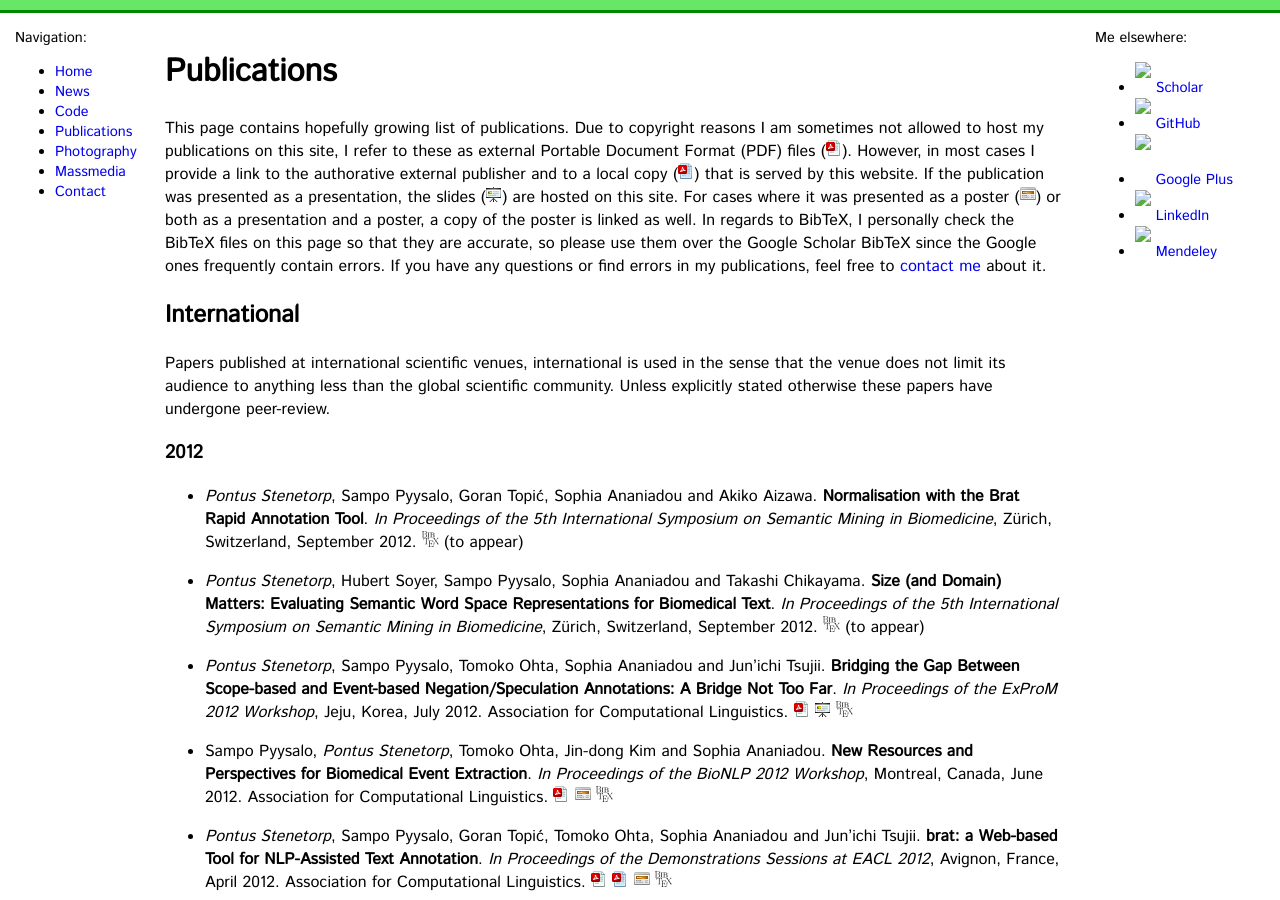
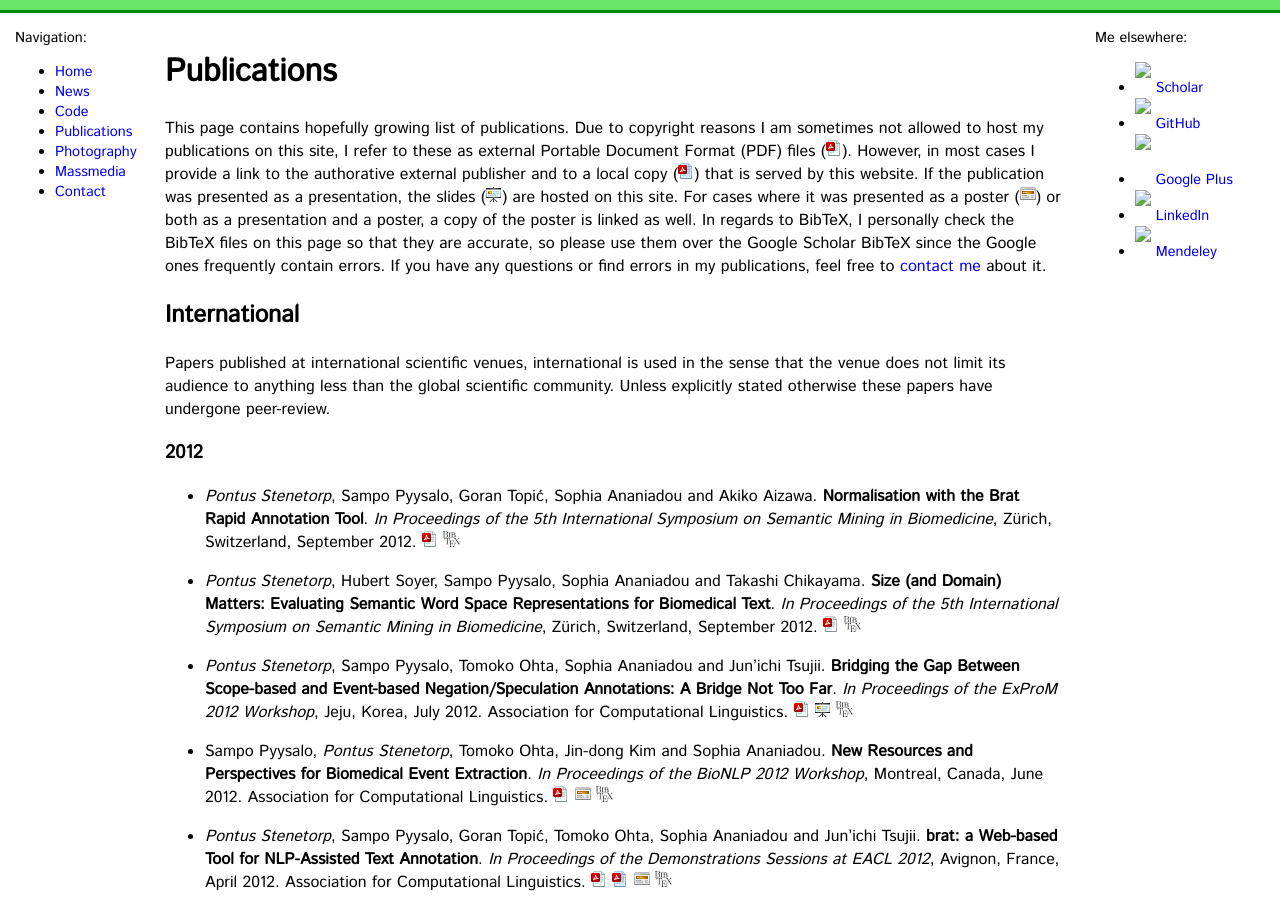
Before and after one commit to gbouchar/ninjin.github.io, a Jekyll site: the page built from publications.md, in a window 1280 px wide and 900 px high. Built offline with Jekyll 4.4.1, drawn with Linux system fonts in a browser that asks for light colours; some web fonts are replaced; Markdown is read by kramdown in place of the engine named in the settings.

Commit message:
Links to SMBM publications.

```diff
--- a/publications.md
+++ b/publications.md
@@ -39,8 +39,8 @@ Unless explicitly stated otherwise these papers have undergone peer-review.
     *In Proceedings of the 5th International Symposium on Semantic Mining in
     Biomedicine*,
     Zürich, Switzerland, September 2012.
+    [![External PDF][external_pdf_icon]][stenetorp2012normalisation]
     [![BibTeX][bibtex_icon]][stenetorp2012normalisation_bib]
-    (to appear)
 
 * *Pontus Stenetorp*, Hubert Soyer, Sampo Pyysalo, Sophia Ananiadou and
     Takashi Chikayama.
@@ -49,8 +49,8 @@ Unless explicitly stated otherwise these papers have undergone peer-review.
     *In Proceedings of the 5th International Symposium on Semantic Mining in
     Biomedicine*,
     Zürich, Switzerland, September 2012.
+    [![External PDF][external_pdf_icon]][stenetorp2012size]
     [![BibTeX][bibtex_icon]][stenetorp2012size_bib]
-    (to appear)
 
 * *Pontus Stenetorp*, Sampo Pyysalo, Tomoko Ohta, Sophia Ananiadou and
     Jun'ichi Tsujii.
```
Also changed, not shown: other parts of publications.md (+2 -0 lines).
